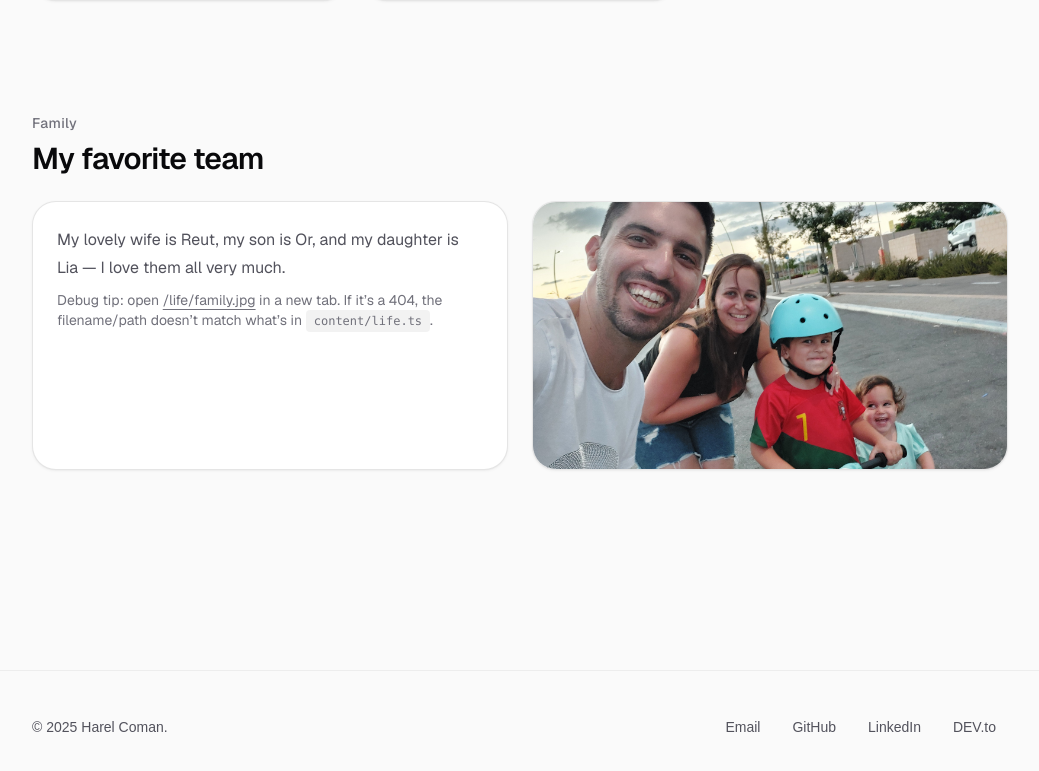
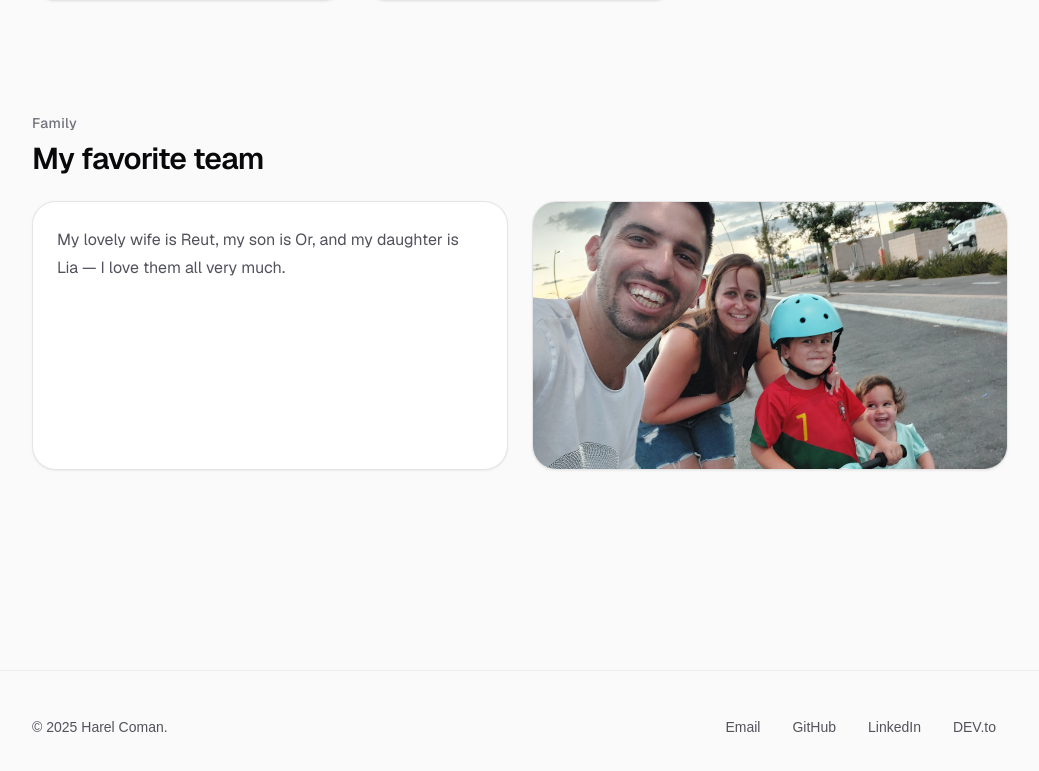
Before and after one commit to haco29/personal-website, a Next.js app: page /life in a window 1280 px wide. Shown: the part 832-1603 px from the top of the page, without its empty margins (120-1159 px from the left). Built offline with nearby package versions, Linux system fonts and the light colour scheme.

Commit message:
Remove debug tip from LifePage component to streamline content presentation. (#9)

```diff
--- a/app/life/page.tsx
+++ b/app/life/page.tsx
@@ -50,22 +50,6 @@ export default function LifePage() {
               <p className="text-base leading-7 text-zinc-600 dark:text-zinc-400">
                 {life.family.copy}
               </p>
-              <p className="mt-2 text-sm text-zinc-500 dark:text-zinc-500">
-                Debug tip: open{" "}
-                <a
-                  className="underline underline-offset-4 hover:text-zinc-700 dark:hover:text-zinc-300"
-                  href={life.family.photo.src}
-                  target="_blank"
-                  rel="noreferrer"
-                >
-                  {life.family.photo.src}
-                </a>{" "}
-                in a new tab. If it’s a 404, the filename/path doesn’t match what’s in{" "}
-                <code className="rounded bg-black/5 px-2 py-1 text-xs dark:bg-white/10">
-                  content/life.ts
-                </code>
-                .
-              </p>
             </div>
 
             <div className="overflow-hidden rounded-3xl border border-black/10 bg-white shadow-sm shadow-black/5 dark:border-white/15 dark:bg-black dark:shadow-none">
```
